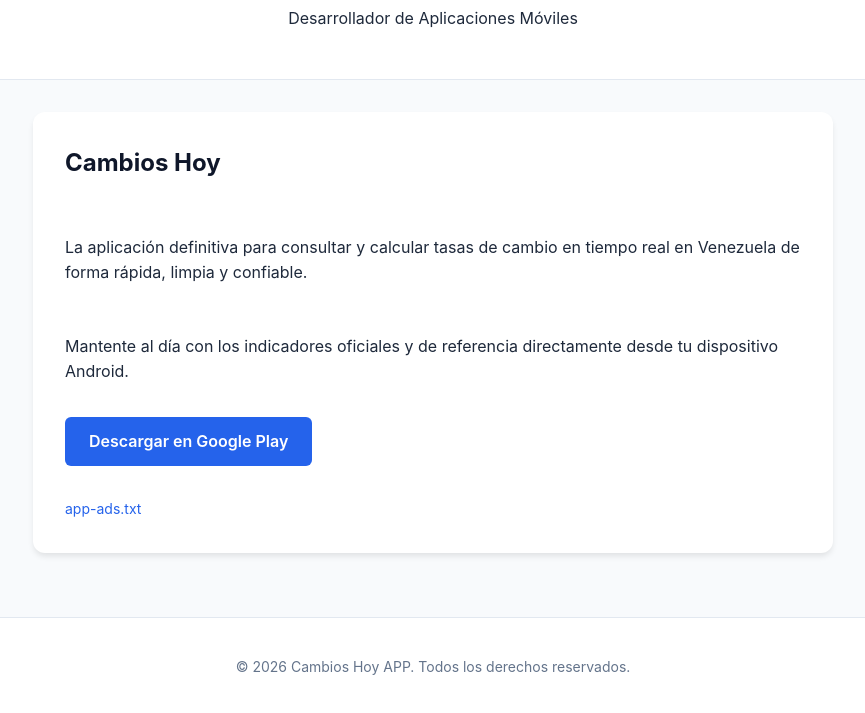
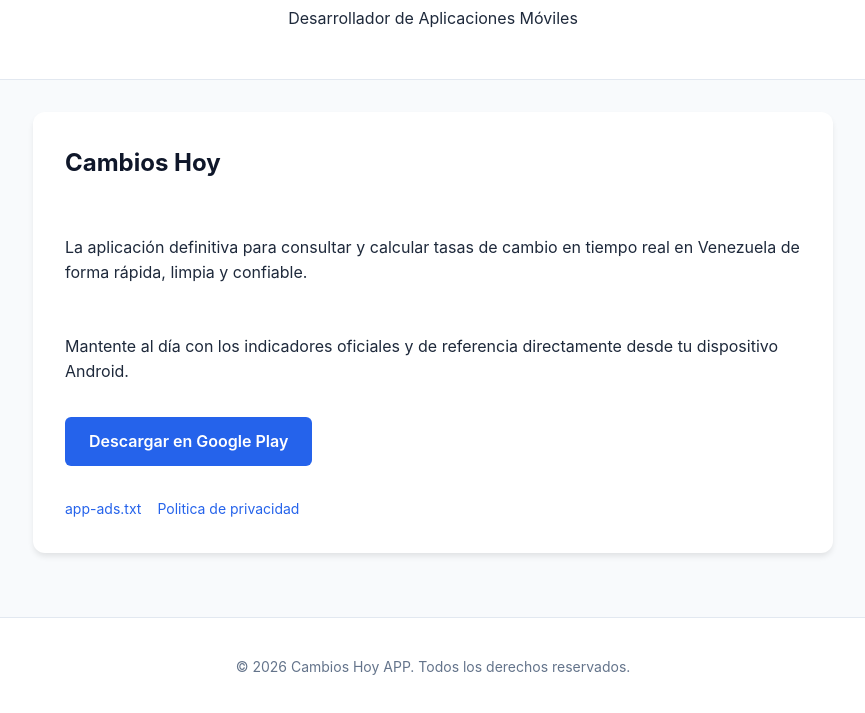
Before and after one commit to Cambioshoy/Cambioshoy.github.io, a plain HTML site: page index.html in a window 1280 px wide. Shown: the part 99-812 px from the top of the page, without its empty margins (207-1072 px from the left). Drawn offline with Linux system fonts and the light colour scheme.

Commit message:
Add privacy policy link to index.html

```diff
--- a/index.html
+++ b/index.html
@@ -92,6 +92,7 @@
 
             <div class="links">
                 <a href="./app-ads.txt" target="_blank">app-ads.txt</a>
+                <a href="./app-ads.txt" target="_blank">Politica de privacidad</a>
             </div>
         </section>
     </main>
```
